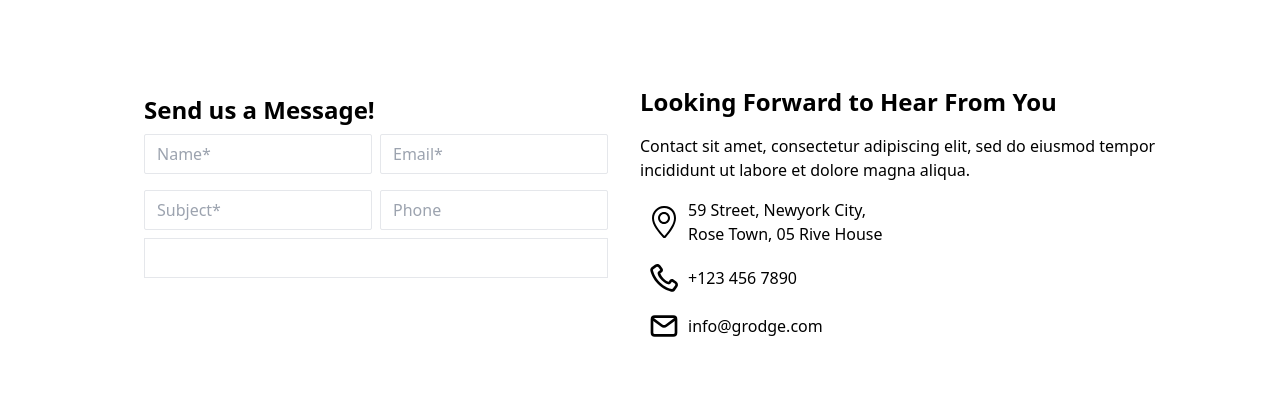
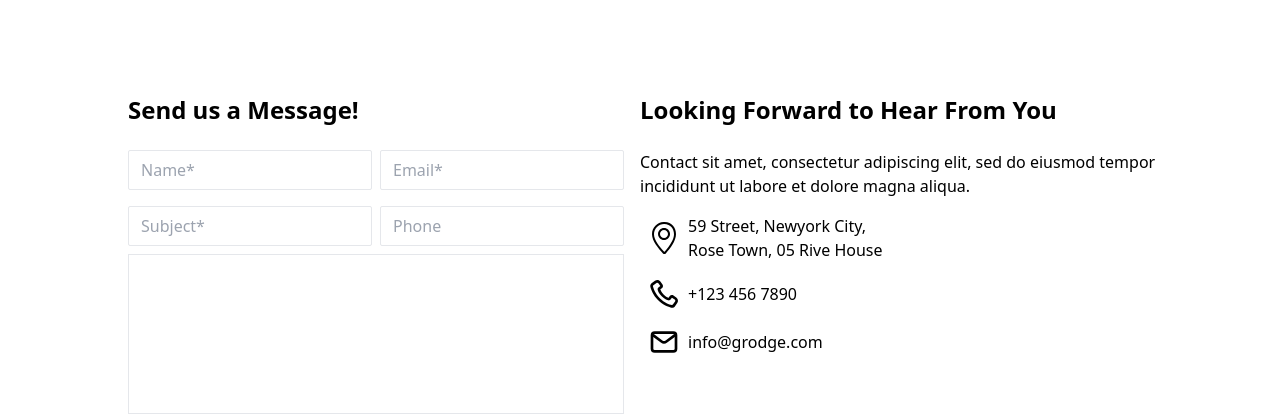
Before and after one commit to ralphscl/grodge-app, a React (Vite) app in the folder client/: page /contact-us in a window 1280 px wide. Shown: the part 398-813 px from the top of the page. Built offline with nearby package versions, Linux system fonts and the light colour scheme; no server answers.

Commit message:
Minor Transition update

```diff
--- a/client/src/App.css
+++ b/client/src/App.css
@@ -6,6 +6,7 @@ nav svg {
     cursor-pointer
 
     hover:text-accent-primary
+    transition-colors duration-300
 }
 
 input[type="text"],
@@ -42,6 +43,7 @@ button.primary {
     rounded-2xl
 
     hover:bg-accent-secondary
+    transition-colors duration-300
 }
 
 h1 {
@@ -57,7 +59,8 @@ h1 {
     rounded-lg
     cursor-pointer
 
-    hover:text-accent-primary;
+    hover:text-accent-primary
+    transition-colors duration-300
 }
 
 .sidenav-links {
--- a/client/src/components/banner/Banner.jsx
+++ b/client/src/components/banner/Banner.jsx
@@ -11,7 +11,7 @@ const Banner = ({ page, prevPage }) => {
         <p className='text-black text-md font-semibold'>
             {prevPage.map((link, index) => (
               <>
-                <Link key={index} to={link.to} className='hover:text-white hover:underline'>{link.page}</Link> &gt;
+                <Link key={index} to={link.to} className='hover:text-white transition-colors duration-300'>{link.page}</Link> &gt;
               </>
             ))}
           <span className='text-black'> {page.split(' ')[0]} </span>
--- a/client/src/components/footer/components/Sitemap.jsx
+++ b/client/src/components/footer/components/Sitemap.jsx
@@ -23,6 +23,7 @@ const Sitemap = ({ footerStyle }) => {
           <p className='text-white py-2 text-md cursor-pointer'>Blog</p>
           <p className='text-white py-2 text-md cursor-pointer'>About</p>
           <p className='text-white py-2 text-md cursor-pointer'>Contact</p>
+          <p className='text-white py-2 text-md cursor-pointer'>Frequently Asked Questions</p>
           <p className='text-white py-2 text-md cursor-pointer'>Policies</p>
           <p className='text-white py-2 text-md cursor-pointer'>Terms of Use</p>
         </div>
--- a/client/src/pages/contactpage/ContactPage.jsx
+++ b/client/src/pages/contactpage/ContactPage.jsx
@@ -9,8 +9,8 @@ const ContactPage = () => {
       <Banner page='Contact Us!' prevPage={[{page: 'Home', to: '/' }]} />
 
       <div className='flex flex-col md:flex-row px-8 py-16 md:px-4 lg:px-28 xl:px-58 2xl:px-64'>
-        <div className='w-full md:w-1/2 p-8'>
-          <h1 className='text-black text-2xl font-bold'>Send us a Message!</h1>
+        <div className='w-full md:w-1/2 p-4'>
+          <h1 className='text-black text-2xl font-bold py-4'>Send us a Message!</h1>
           <form>
             <div className='flex flex-row md:flex-col lg:flex-row gap-2'>
               <input type='text' placeholder='Name*' />
@@ -20,11 +20,11 @@ const ContactPage = () => {
               <input type='text' placeholder='Subject*' />
               <input type='text' placeholder='Phone' />
             </div>
-            <textarea className='w-full h-10 border resize-none outline-none' />
+            <textarea className='w-full h-40 p-4 border resize-none outline-none' />
           </form>
         </div>
         <div className='w-full md:w-1/2 py-4'>
-          <h2 className='text-black text-2xl font-bold py-2'>Looking Forward to Hear From You</h2>
+          <h2 className='text-black text-2xl font-bold py-4'>Looking Forward to Hear From You</h2>
           <p className='text-black text-md py-2'>Contact sit amet, consectetur adipiscing elit, sed do eiusmod tempor incididunt ut labore et dolore magna aliqua.</p>
           <ContactInfo fontStyle='text-black' />
         </div>
```
